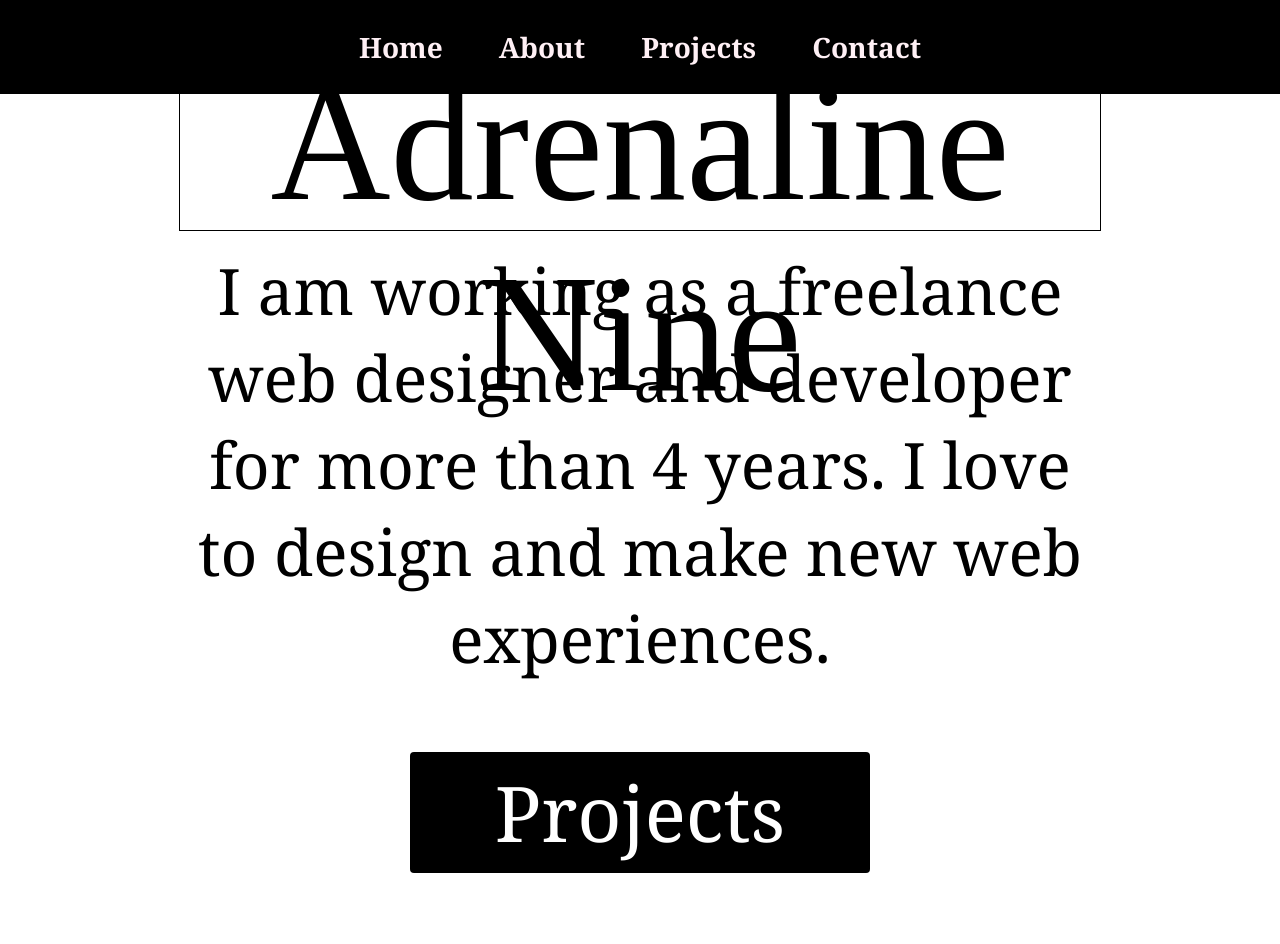
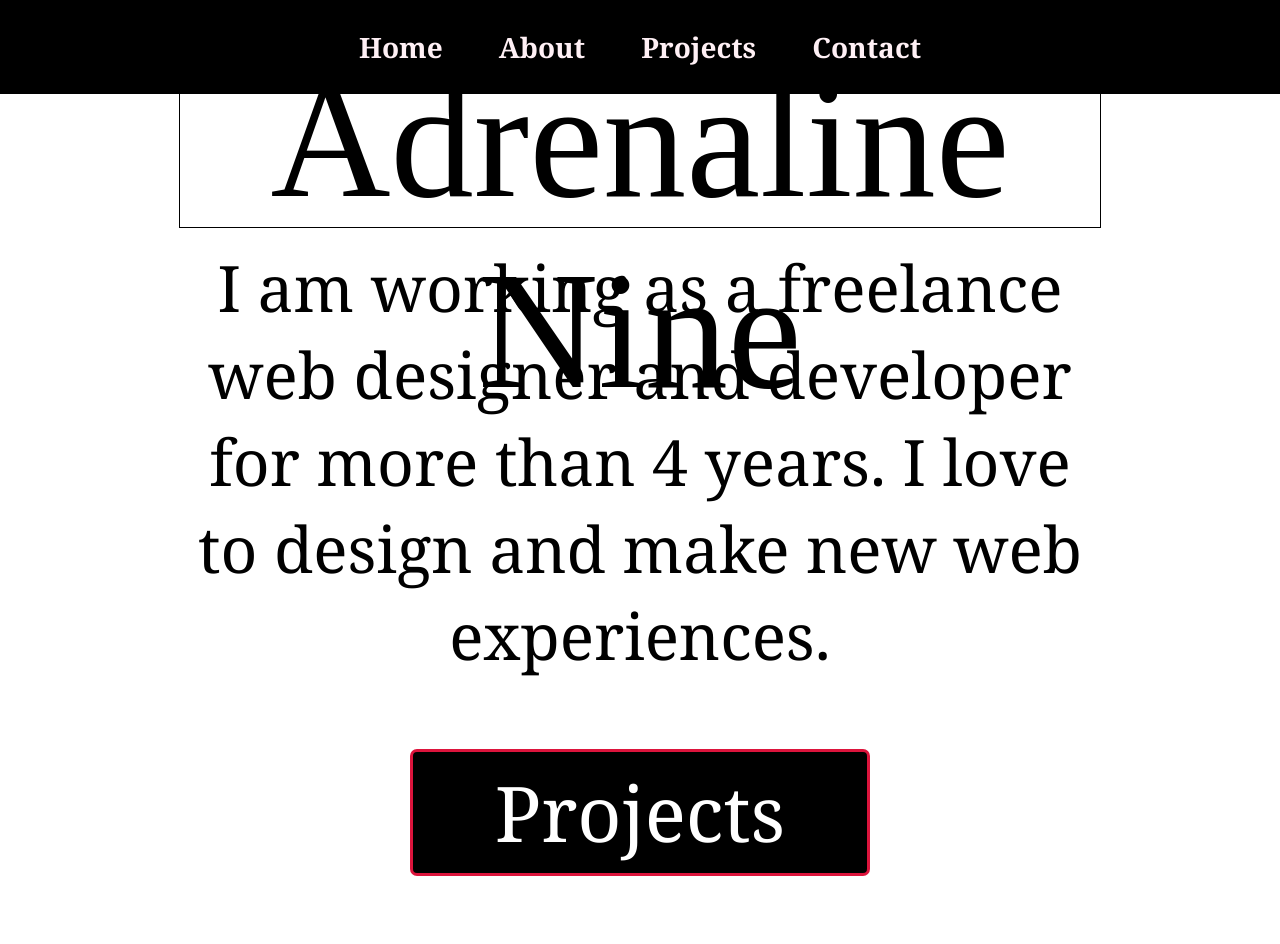
Before and after one commit to Adrenaline9/Personal-Portfolio, a Svelte app: page / in a window 1280 px wide. Shown: the top 944 px of the page. Built offline with nearby package versions, Linux system fonts and the light colour scheme.

Commit message:
2 files modified

```diff
--- a/src/components/Button.js
+++ b/src/components/Button.js
@@ -7,10 +7,15 @@ const ButtonStyle = styled.div`
   .button {
     font-size: 20px;
     background-color: var(--black);
+    border: 3px solid var(--crimson);
     padding: 0.7em 2em;
-    border-radius: 4px;
+    border-radius: 7px;
     display: inline-block;
     color: var(--white);
+    &:hover {
+    background-color: var(--crimson);
+    border: 3px solid var(--black);
+    }
   }
 `;
 
--- a/src/styles/GlobalStyle.js
+++ b/src/styles/GlobalStyle.js
@@ -11,7 +11,8 @@ const GlobalStyle = createGlobalStyle`
     --lavender: lavenderblush;
     --white : white;
     --black: black;
-    --gray: crimson;
+    --crimson: crimson;
+    --gray: gray;
   }
   html{
     font-size: 14px;
```
